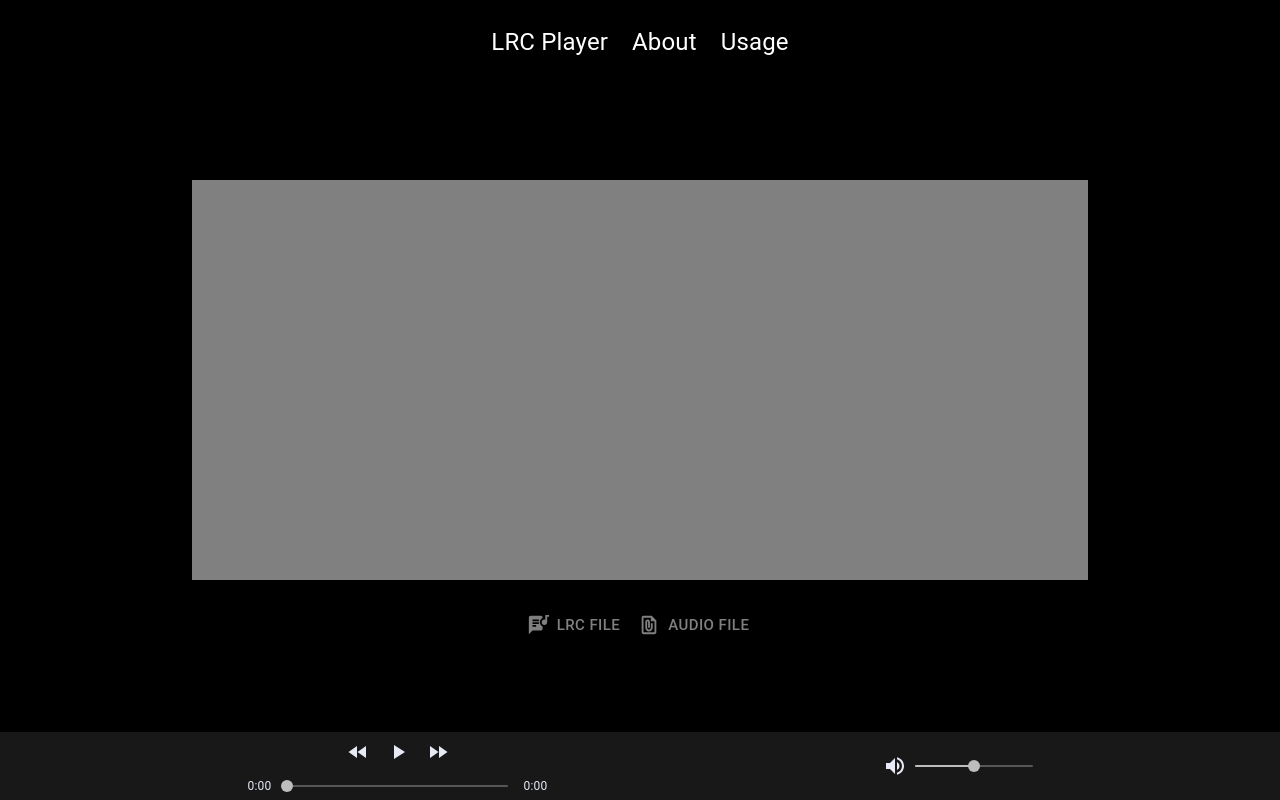
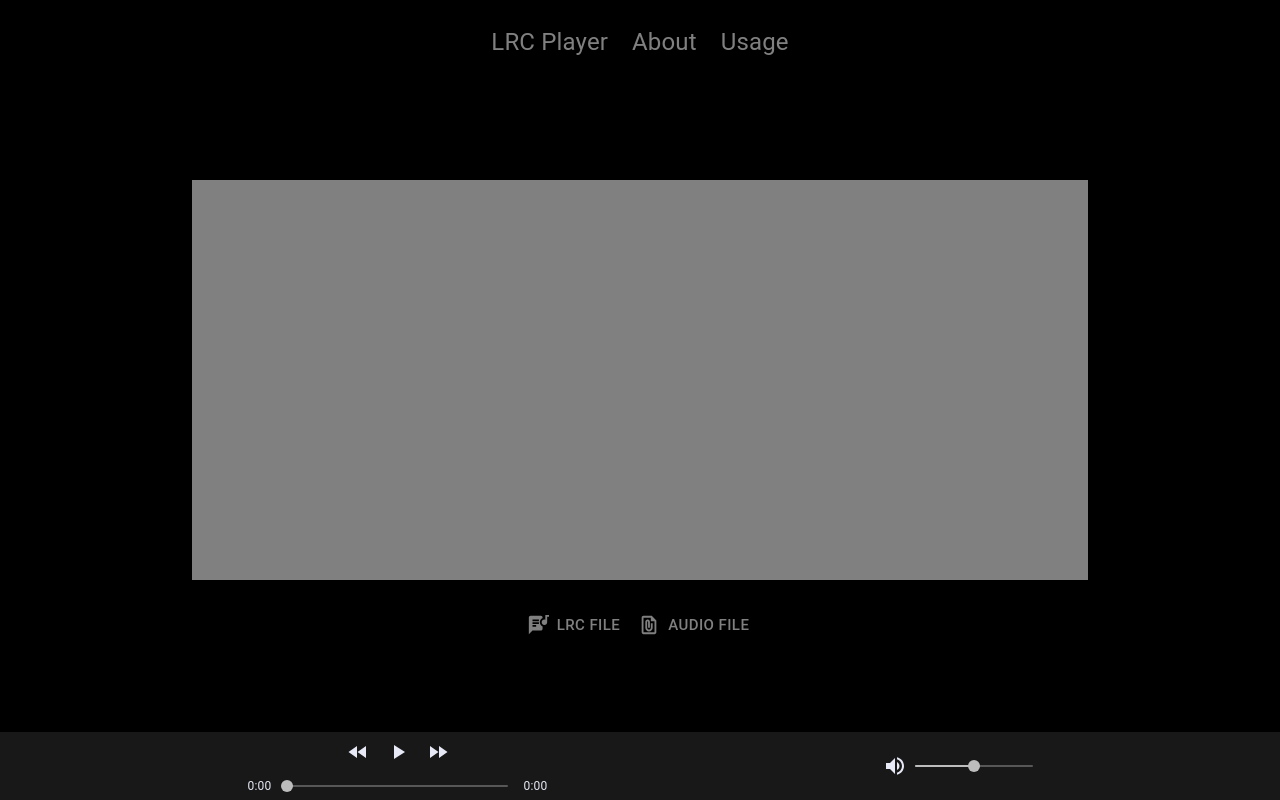
Before and after one commit to Lizari/LRC-Player, a Next.js app: page / in a window 1280 px wide. Built offline with nearby package versions, Linux system fonts and the light colour scheme.

Commit message:
Headerをhoverしたとき色変更

```diff
--- a/src/components/Header.tsx
+++ b/src/components/Header.tsx
@@ -3,28 +3,43 @@ import { Link, Stack } from '@mui/material';
 
 const Header: React.VFC = () => {
   return (
-    <Stack direction={'row'} spacing={3} justifyContent={'center'}>
+    <Stack mt={3} direction={'row'} spacing={3} justifyContent={'center'}>
       <Link
         href={'/'}
-        color={'#FFFFFF'}
         fontSize={'x-large'}
         underline={'hover'}
+        sx={{
+          color: 'gray',
+          '&:hover': {
+            color: '#FFFFFF',
+          },
+        }}
       >
         LRC Player
       </Link>
       <Link
         href={'/about'}
-        color={'#FFFFFF'}
         fontSize={'x-large'}
         underline={'hover'}
+        sx={{
+          color: 'gray',
+          '&:hover': {
+            color: '#FFFFFF',
+          },
+        }}
       >
         About
       </Link>
       <Link
         href={'/usage'}
-        color={'#FFFFFF'}
         fontSize={'x-large'}
         underline={'hover'}
+        sx={{
+          color: 'gray',
+          '&:hover': {
+            color: '#FFFFFF',
+          },
+        }}
       >
         Usage
       </Link>
```
